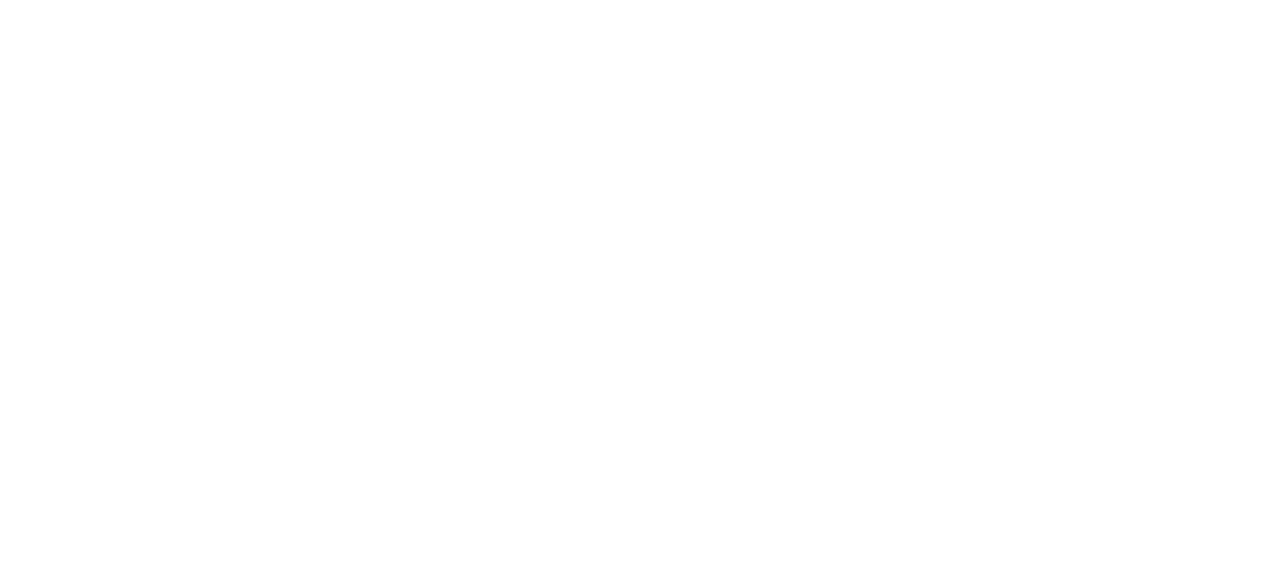
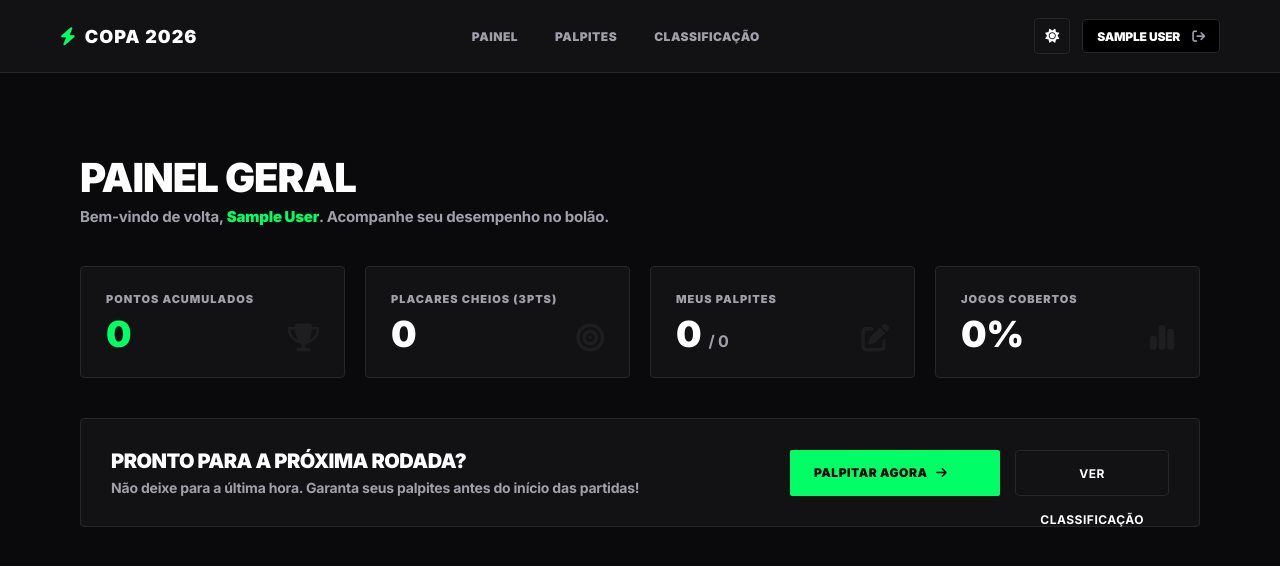
Before and after one commit to rodrigocoutrufo/bolao-copa-2026, a Flask app: page /dashboard in a window 1280 px wide. Before the commit the part shown is empty. Shown: the top 566 px of the page. Run offline with Flask 3, Linux system fonts and the light colour scheme; the visitor is signed in with stand-in values (Sample User, id 1).

Commit message:
fix: limpando totalmente a dashboard para eliminar conflito de variaveis

```diff
--- a/templates/dashboard.html
+++ b/templates/dashboard.html
@@ -1,77 +1,79 @@
-{% if proximo_jogo %}
-<div style="background: var(--bg-surface); border: 2px solid var(--accent-green); border-radius: 4px; padding: 25px; margin-bottom: 30px; display: flex; flex-wrap: wrap; align-items: center; justify-content: space-between; gap: 20px;">
+{% extends 'base.html' %}
 
-    <div>
-        <span style="font-size: 10px; font-weight: 900; text-transform: uppercase; letter-spacing: 1.5px; color: var(--accent-green); display: block; margin-bottom: 6px;">
-            ⚡ PRÓXIMO CONFRONTO DA COPA
-        </span>
-        <div style="display: flex; align-items: center; gap: 12px;">
-            <img src="https://flagcdn.com/w40/{{ proximo_jogo.codigo_time_a }}.png" alt="{{ proximo_jogo.time_a }}" style="height: 20px; border-radius: 2px; object-fit: cover;">
-            <span style="font-size: 18px; font-weight: 900; text-transform: uppercase; letter-spacing: -0.5px;">
-                {{ proximo_jogo.time_a }}
-            </span>
-            <span style="font-size: 14px; font-weight: 800; color: var(--text-muted);">VS</span>
-            <img src="https://flagcdn.com/w40/{{ proximo_jogo.codigo_time_b }}.png" alt="{{ proximo_jogo.time_b }}" style="height: 20px; border-radius: 2px; object-fit: cover;">
-            <span style="font-size: 18px; font-weight: 900; text-transform: uppercase; letter-spacing: -0.5px;">
-                {{ proximo_jogo.time_b }}
-            </span>
-        </div>
-        <span style="font-size: 12px; color: var(--text-muted); font-weight: 600; display: block; margin-top: 6px;">
-            📅 {{ proximo_jogo.data_jogo.strftime('%d/%m às %H:%M') }} (Horário de Brasília)
-        </span>
+{% block content %}
+<div style="max-width: 1200px; margin: 40px auto; padding: 0 20px;">
+
+    <div style="margin-bottom: 40px;">
+        <h1 style="font-size: 40px; font-weight: 900; text-transform: uppercase; letter-spacing: -1px; margin-bottom: 5px;">
+            Painel Geral
+        </h1>
+        <p style="color: var(--text-muted); font-size: 15px; font-weight: 600;">
+            Bem-vindo de volta, <span style="color: var(--accent-green); font-weight: 800;">{{ session['usuario_nome'] }}</span>. Acompanhe seu desempenho no bolão.
+        </p>
     </div>
 
-    <div style="text-align: center; min-width: 200px;">
-        <span style="font-size: 10px; font-weight: 900; text-transform: uppercase; letter-spacing: 1px; color: var(--text-muted); display: block; margin-bottom: 4px;">
-            FECHAMENTO DOS PALPITES EM
-        </span>
-        <div id="countdown" style="font-family: monospace; font-size: 26px; font-weight: 900; color: var(--text-main); letter-spacing: 1px;">
-            00d 00h 00m 00s
+    <div style="display: grid; grid-template-columns: repeat(auto-fit, minmax(240px, 1fr)); gap: 20px; margin-bottom: 40px;">
+
+        <div style="background: var(--bg-surface); border: var(--border-sharp); border-radius: 4px; padding: 25px; position: relative; overflow: hidden;">
+            <span style="font-size: 11px; font-weight: 900; text-transform: uppercase; letter-spacing: 1px; color: var(--text-muted); display: block; margin-bottom: 10px;">
+                Pontos Acumulados
+            </span>
+            <span style="font-size: 36px; font-weight: 900; color: var(--accent-green); line-height: 1;">
+                {{ pontos_acumulados }}
+            </span>
+            <i class="fa-solid fa-trophy" style="position: absolute; right: 25px; bottom: 25px; font-size: 28px; color: rgba(255,255,255,0.05);"></i>
+        </div>
+
+        <div style="background: var(--bg-surface); border: var(--border-sharp); border-radius: 4px; padding: 25px; position: relative; overflow: hidden;">
+            <span style="font-size: 11px; font-weight: 900; text-transform: uppercase; letter-spacing: 1px; color: var(--text-muted); display: block; margin-bottom: 10px;">
+                Placares Cheios (3pts)
+            </span>
+            <span style="font-size: 36px; font-weight: 900; line-height: 1;">
+                {{ acertos_exatos }}
+            </span>
+            <i class="fa-solid fa-bullseye" style="position: absolute; right: 25px; bottom: 25px; font-size: 28px; color: rgba(255,255,255,0.05);"></i>
+        </div>
+
+        <div style="background: var(--bg-surface); border: var(--border-sharp); border-radius: 4px; padding: 25px; position: relative; overflow: hidden;">
+            <span style="font-size: 11px; font-weight: 900; text-transform: uppercase; letter-spacing: 1px; color: var(--text-muted); display: block; margin-bottom: 10px;">
+                Meus Palpites
+            </span>
+            <span style="font-size: 36px; font-weight: 900; line-height: 1;">
+                {{ total_palpites }} <span style="font-size: 16px; color: var(--text-muted); font-weight: 700;">/ {{ total_jogos }}</span>
+            </span>
+            <i class="fa-solid fa-pen-to-square" style="position: absolute; right: 25px; bottom: 25px; font-size: 28px; color: rgba(255,255,255,0.05);"></i>
+        </div>
+
+        <div style="background: var(--bg-surface); border: var(--border-sharp); border-radius: 4px; padding: 25px; position: relative; overflow: hidden;">
+            <span style="font-size: 11px; font-weight: 900; text-transform: uppercase; letter-spacing: 1px; color: var(--text-muted); display: block; margin-bottom: 10px;">
+                Jogos Cobertos
+            </span>
+            <span style="font-size: 36px; font-weight: 900; line-height: 1;">
+                {{ aproveitamento }}%
+            </span>
+            <i class="fa-solid fa-chart-simple" style="position: absolute; right: 25px; bottom: 25px; font-size: 28px; color: rgba(255,255,255,0.05);"></i>
+        </div>
+
+    </div>
+
+    <div style="background: var(--bg-surface); border: var(--border-sharp); border-radius: 4px; padding: 30px; display: flex; flex-wrap: wrap; justify-content: space-between; align-items: center; gap: 20px;">
+        <div>
+            <h3 style="font-size: 20px; font-weight: 900; text-transform: uppercase; letter-spacing: -0.5px; margin-bottom: 6px;">
+                Pronto para a próxima rodada?
+            </h3>
+            <p style="color: var(--text-muted); font-size: 14px; font-weight: 600; margin: 0;">
+                Não deixe para a última hora. Garanta seus palpites antes do início das partidas!
+            </p>
+        </div>
+        <div style="display: flex; gap: 15px;">
+            <a href="{{ url_for('palpites') }}" class="btn-primary" style="text-decoration: none; display: inline-block; line-height: 46px; padding: 0 24px; height: 46px;">
+                Palpitar Agora <i class="fa-solid fa-arrow-right" style="margin-left: 6px;"></i>
+            </a>
+            <a href="{{ url_for('ranking') }}" class="btn-secondary" style="text-decoration: none; display: inline-block; line-height: 46px; padding: 0 24px; height: 46px; background: transparent; border: var(--border-sharp); color: var(--text-main); font-weight: 700; text-transform: uppercase; font-size: 12px; letter-spacing: 0.5px; border-radius: 4px; text-align: center;">
+                Ver Classificação
+            </a>
         </div>
     </div>
 
-    <div>
-        {% if ja_palpitou_proximo %}
-            <div style="background: rgba(34, 197, 94, 0.1); color: #4ade80; padding: 10px 16px; border-radius: 2px; border: 1px solid rgba(34, 197, 94, 0.2); font-size: 12px; font-weight: 800; text-transform: uppercase; letter-spacing: 0.5px;">
-                <i class="fa-solid fa-square-check" style="margin-right: 6px;"></i> Palpite Fixado
-            </div>
-        {% else %}
-            <a href="{{ url_for('palpites') }}" class="btn-primary" style="padding: 10px 20px; font-size: 12px; text-decoration: none; display: inline-block;">
-                CRAVAR PLACAR <i class="fa-solid fa-arrow-right" style="margin-left: 6px;"></i>
-            </a>
-        {% endif %}
-    </div>
 </div>
-
-<script>
-    (function() {
-        // Pega a data do jogo vinda do Flask transformada para o padrão ISO que o JS entende
-        const dataJogo = new Date("{{ proximo_jogo.data_jogo.isoformat() }}").getTime();
-
-        const timer = setInterval(function() {
-            const agora = new Date().getTime();
-            const distancia = dataJogo - agora;
-
-            if (distancia < 0) {
-                clearInterval(timer);
-                document.getElementById("countdown").innerHTML = "JOGO EM ANDAMENTO";
-                document.getElementById("countdown").style.color = "#ef4444";
-                return;
-            }
-
-            const dias = Math.floor(distancia / (1000 * 60 * 60 * 24));
-            const horas = Math.floor((distancia % (1000 * 60 * 60 * 24)) / (1000 * 60 * 60));
-            const minutos = Math.floor((distancia % (1000 * 60 * 60)) / (1000 * 60));
-            const segundos = Math.floor((distancia % (1000 * 60)) / 1000);
-
-            // Força a exibição com dois dígitos (ex: 02h)
-            const dDisplay = dias > 0 ? dias + "d " : "";
-            const hDisplay = String(horas).padStart(2, '0') + "h ";
-            const mDisplay = String(minutos).padStart(2, '0') + "m ";
-            const sDisplay = String(segundos).padStart(2, '0') + "s";
-
-            document.getElementById("countdown").innerHTML = dDisplay + hDisplay + mDisplay + sDisplay;
-        }, 1000);
-    })();
-</script>
-{% endif %}
+{% endblock %}
```
